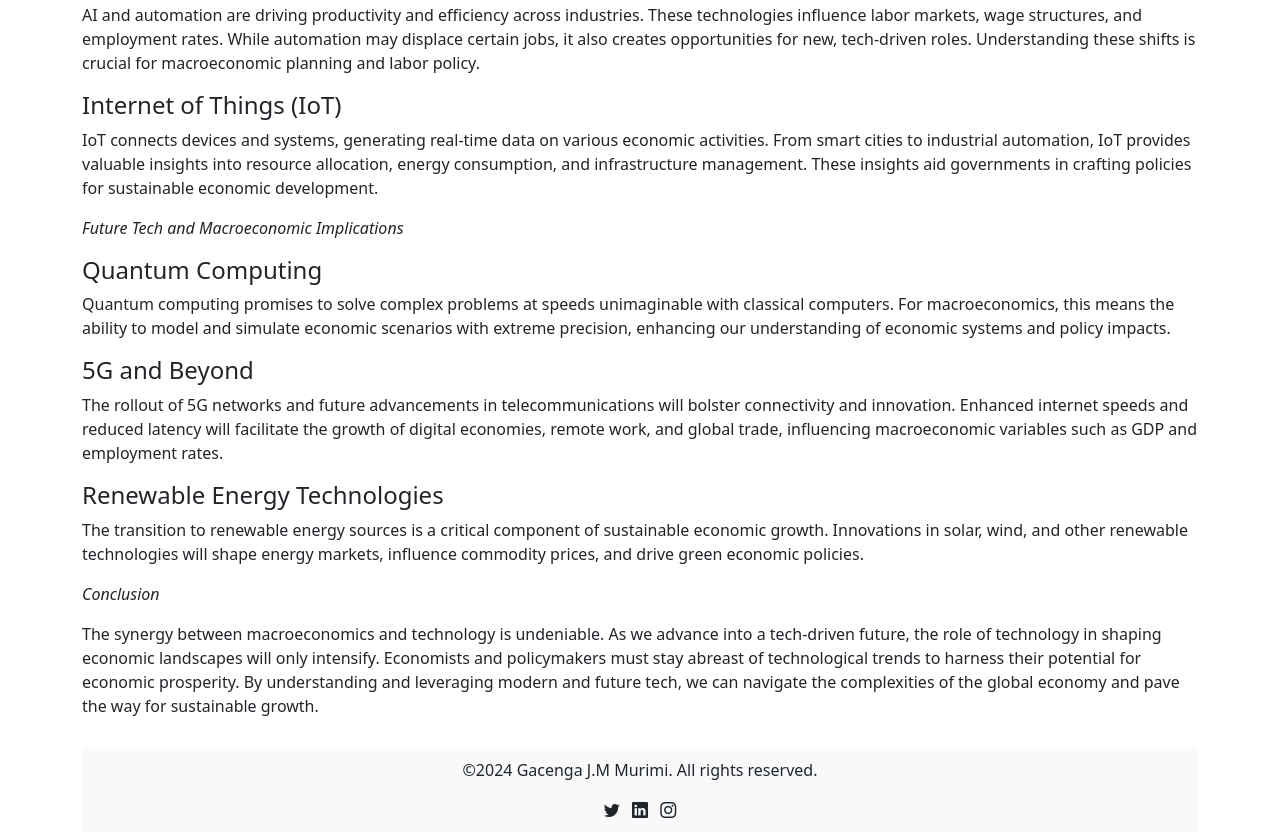
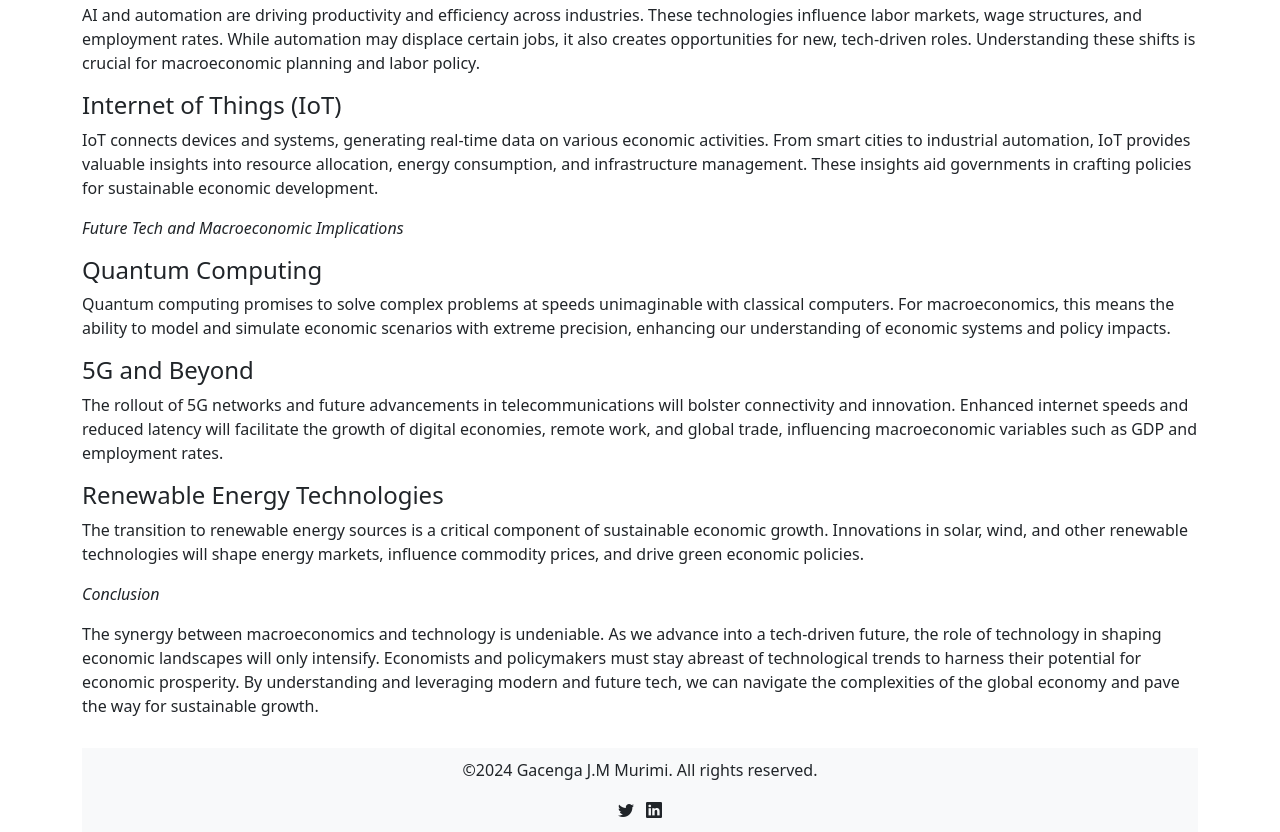
Before and after one commit to gacenga/Jimwilly_Murimi_Gacenga, a plain HTML site: page index2.html in a window 1280 px wide. Shown: the part 1229-2061 px from the top of the page. Drawn offline with nearby package versions, Linux system fonts and the light colour scheme.

Commit message:
Update index2.html

```diff
--- a/index2.html
+++ b/index2.html
@@ -102,9 +102,8 @@
         <div class="footer">
             <p>©2024 Gacenga J.M Murimi. All rights reserved.</p>
             <div>
-                <a href="https://twitter.com/yourprofile" class="social-icon"><i class="bi bi-twitter text-dark mx-1"></i></a>
-                <a href="https://www.linkedin.com/in/yourprofile" class="social-icon"><i class="bi bi-linkedin text-dark mx-1"></i></a>
-                <a href="https://www.instagram.com/yourprofile" class="social-icon"><i class="bi bi-instagram text-dark mx-1"></i></a>
+                <a href="https://x.com/Jimco73767503" class="social-icon"><i class="bi bi-twitter text-dark mx-1"></i></a>
+                <a href="https://www.linkedin.com/in/gacenga-jimwilly-murimi-software-engineer" class="social-icon"><i class="bi bi-linkedin text-dark mx-1"></i></a>
             </div>
         </div>
     </div>
```
